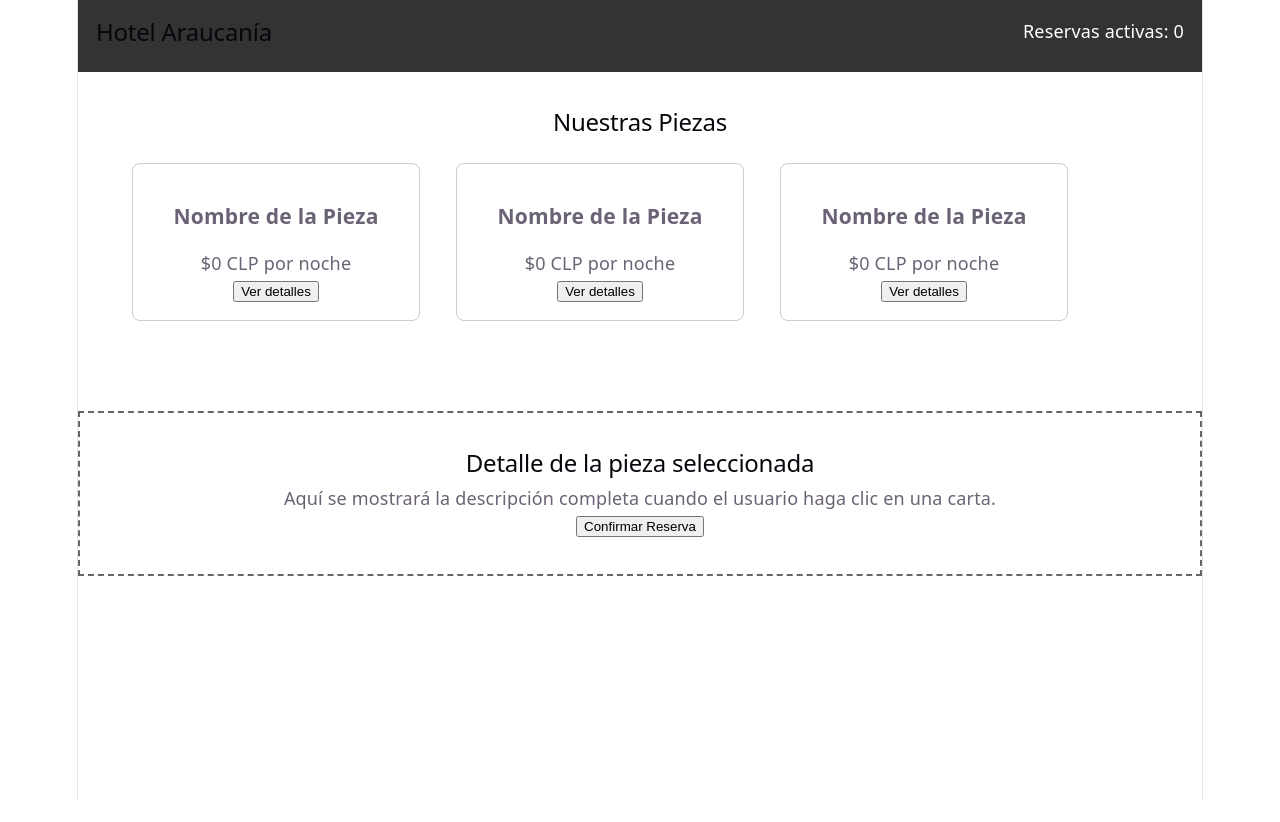
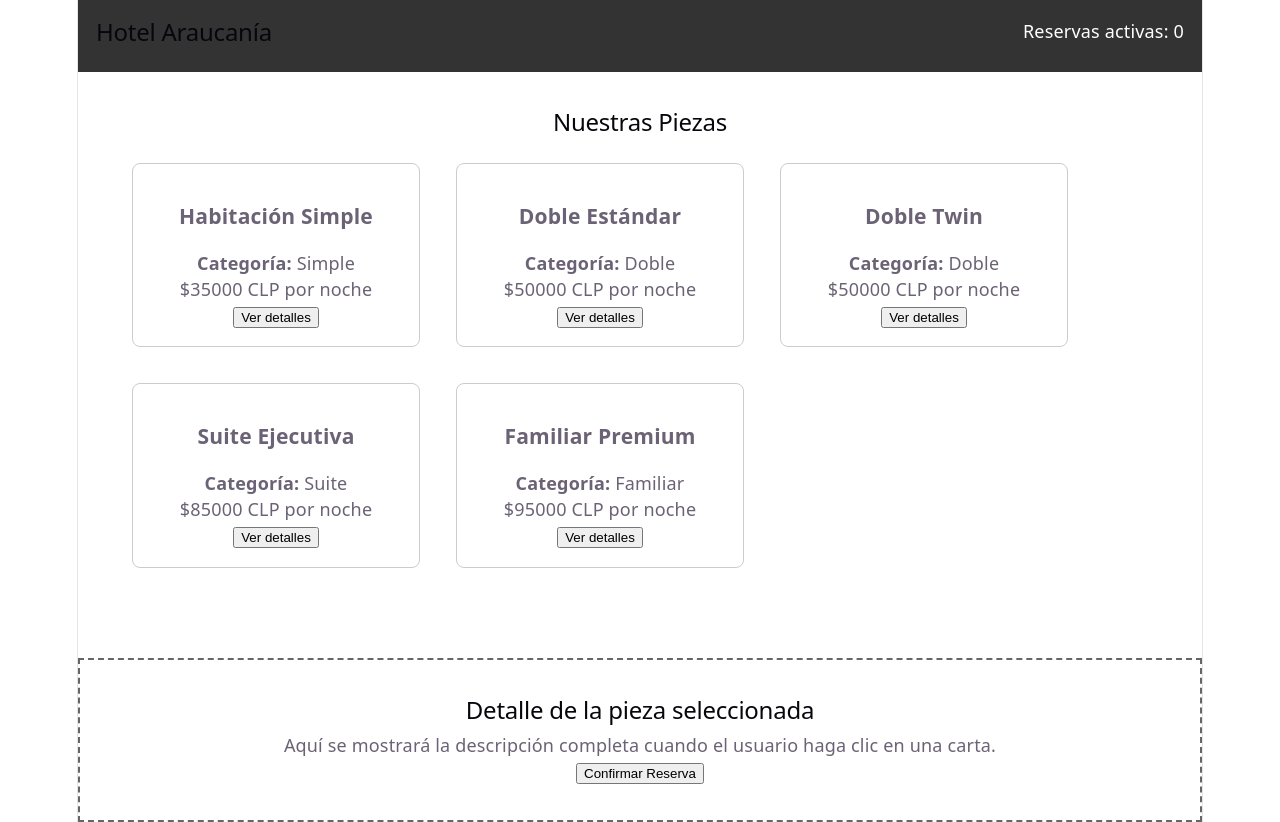
Before and after one commit to sikoziao/hotel-saturno, a React (Vite) app: page / in a window 1280 px wide. Before the commit the page ends 800 px from the top, so only its background shows below. Built offline with nearby package versions, Linux system fonts and the light colour scheme.

Commit message:
commit 2
integramos los props el .map yy areglamos las mayusuclas de los nombres

```diff
--- a/src/App.jsx
+++ b/src/App.jsx
@@ -1,16 +1,15 @@
-import { Navbar } from './componentes/navbar';
-import { ListaPieza } from './componentes/listapieza';
-import { PiezaDetalle } from './componentes/piezadetalle';
-import { hotelData } from './hotelData';
+import { Navbar } from "./componentes/Navbar.jsx";
+import { ListaPieza } from "./componentes/ListaPieza.jsx";
+import { PiezaDetalles } from "./componentes/PiezaDetalles.jsx";
+import { hotelData } from "./hotelData.js";
 
 function App() {
-  console.log("Datos del hotel cargados:", hotelData);
-
   return (
     <div>
       <Navbar />
-      <ListaPieza />
-      <PiezaDetalle />
+
+      <ListaPieza piezas={hotelData} />
+      <PiezaDetalles />
     </div>
   );
 }
--- a/src/componentes/piezadetalle.jsx
+++ b/src/componentes/PiezaDetalles.jsx
@@ -1,4 +1,4 @@
-export const PiezaDetalle = () => {
+export const PiezaDetalles = () => {
   return (
     <div style={{ padding: '2rem', border: '2px dashed #666', marginTop: '2rem' }}>
       <h2>Detalle de la pieza seleccionada</h2>
--- a/src/componentes/cartapieza.jsx
+++ b/src/componentes/cartapieza.jsx
@@ -1,9 +1,18 @@
-export const CartaPieza = () => {
+export const CartaPieza = ({ infoPieza }) => {
   return (
     <div style={{ border: '1px solid #ccc', padding: '1rem', margin: '1rem', borderRadius: '8px', width: '250px' }}>
-      <h3>Nombre de la Pieza</h3>
-      <p>$0 CLP por noche</p>
+
+
+
+
+    <h3>{infoPieza.nombre}</h3>
+      <p><strong>Categoría:</strong> {infoPieza.categoria}</p>
+      <p>${infoPieza.precio} CLP por noche</p>
+
       <button>Ver detalles</button>
+
+
+
     </div>
   );
 };
--- a/src/componentes/listapieza.jsx
+++ b/src/componentes/listapieza.jsx
@@ -1,13 +1,15 @@
-import { CartaPieza } from './cartapieza';
+import { CartaPieza } from './CartaPieza';
 
-export const ListaPieza = () => {
+export const ListaPieza = ({ piezas
+}) => {
   return (
     <div style={{ padding: '2rem' }}>
       <h2>Nuestras Piezas</h2>
       <div style={{ display: 'flex', flexWrap: 'wrap' }}>
-        <CartaPieza />
-        <CartaPieza />
-        <CartaPieza />
+        {piezas.map((pieza) => (
+
+          <CartaPieza key={pieza.id} infoPieza={pieza} />
+        ))}
       </div>
     </div>
   );
```
